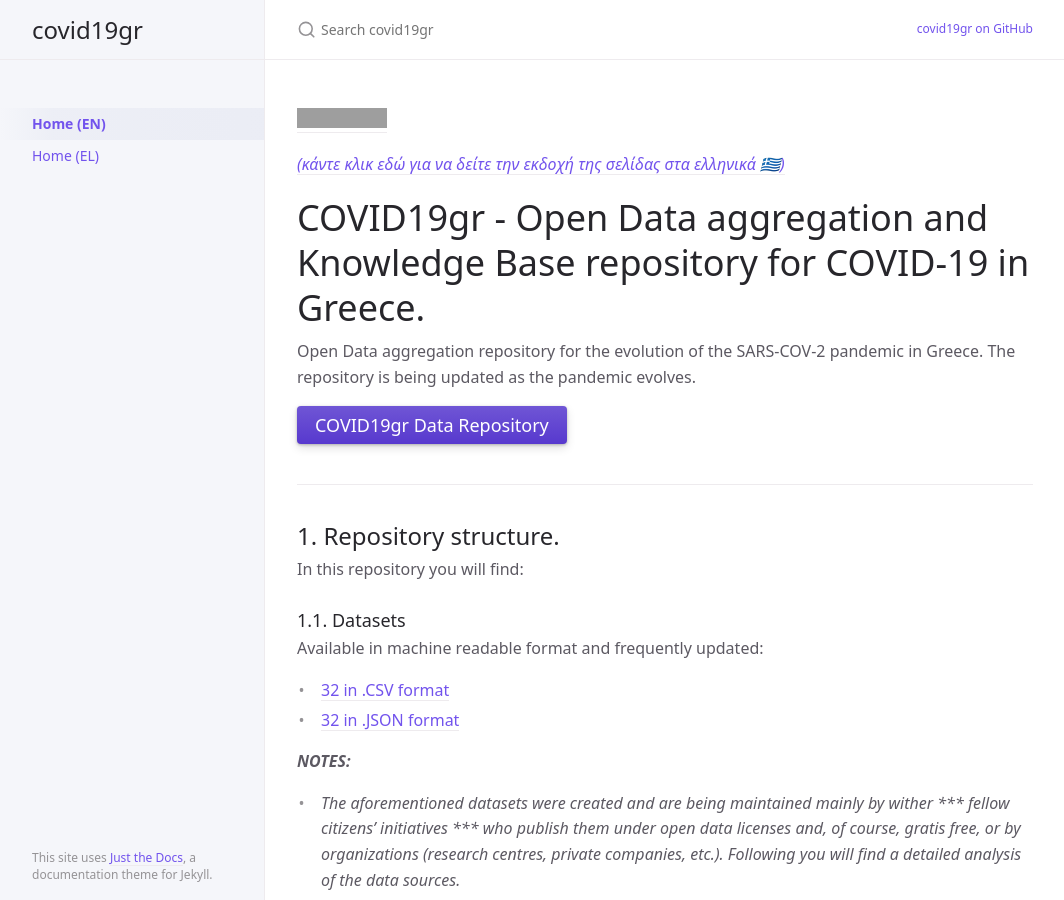
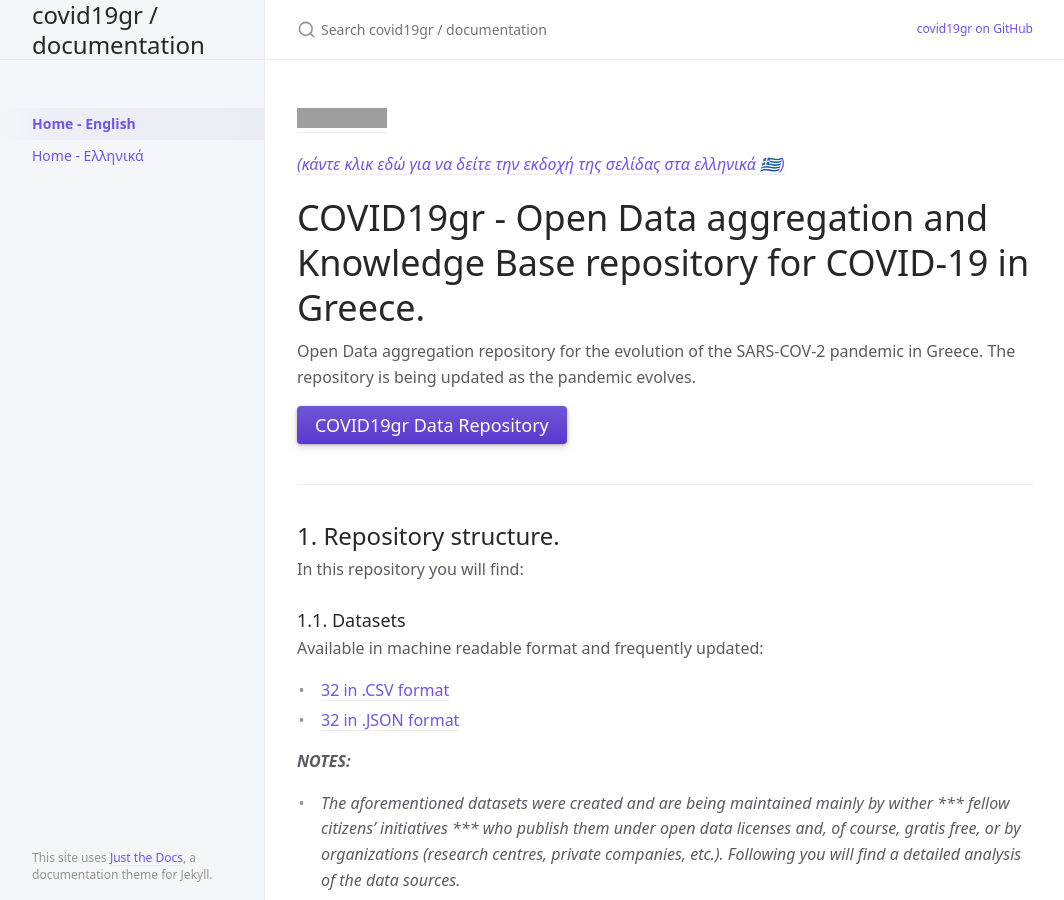
Before and after one commit to akritiko/covid19gr-website, a Jekyll site: the page built from index.md, in a window 1280 px wide and 900 px high. Shown: the whole window, without its empty margins (107-1171 px from the left). Built offline with Jekyll 4.4.1, drawn with Linux system fonts in a browser that asks for light colours; grey boxes are pictures that could not be loaded.

Commit message:
website generic update

```diff
--- a/_config.yml
+++ b/_config.yml
@@ -1,4 +1,4 @@
-# Welcome to Jekyll!
+# Welcome to Jekyll!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
 #
 # This config file is meant for settings that affect your whole site, values
 # which you are expected to set up once and rarely edit after that. If you find
@@ -13,7 +13,7 @@
 # you will see them accessed via {{ site.title }}, {{ site.github_repo }}, and so on.
 # You can create any custom variable you would like, and they will be accessible
 # in the templates via {{ site.myvariable }}.
-title: covid19gr
+title: covid19gr / documentation
 description: Open Data Aggregation & Knowledge Base Repository for the evolution of the SARS-COV-2 pandemic in Greece.
 baseurl: "/" # the subpath of your site, e.g. /blog
 url: "https://covid19gr.org" # the base hostname & protocol for your site, e.g. http://example.com
--- a/gr.md
+++ b/gr.md
@@ -1,6 +1,6 @@
 ---
 layout: default
-title: Home (EL)
+title: Home - Ελληνικά
 nav_order: 2
 description: ""
 permalink: /gr
--- a/index.md
+++ b/index.md
@@ -1,6 +1,6 @@
 ---
 layout: default
-title: Home (EN)
+title: Home - English
 nav_order: 1
 description: ""
 permalink: /
```
